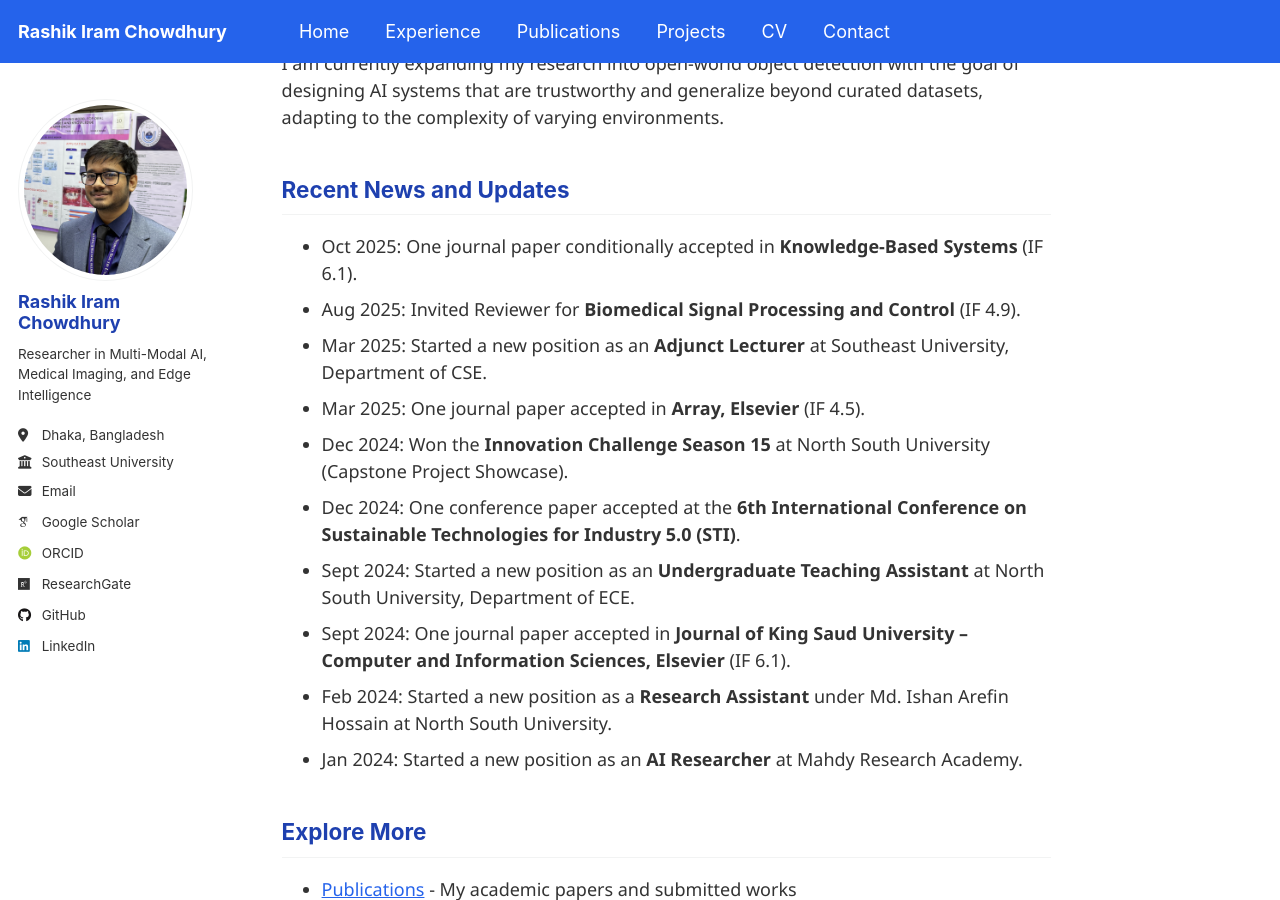
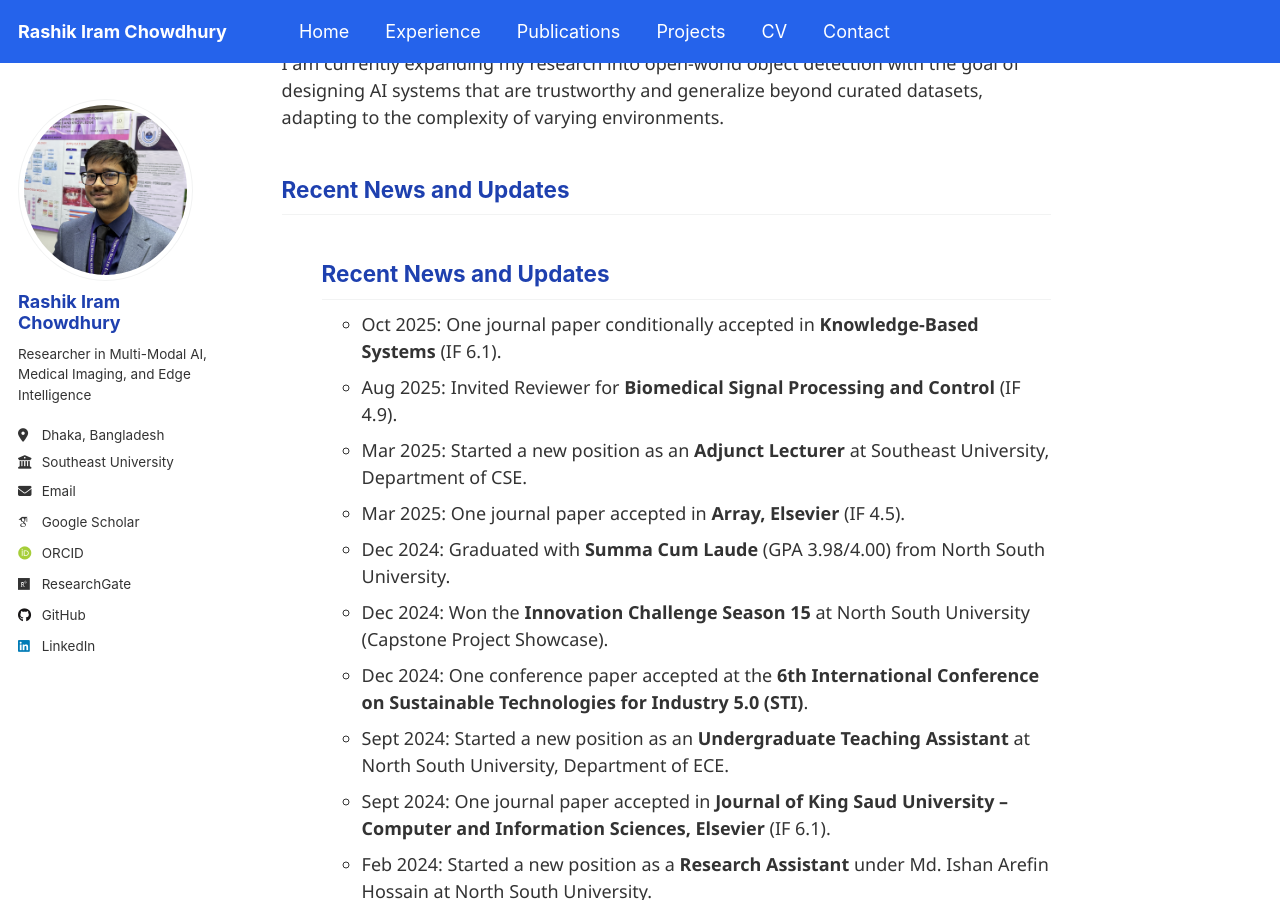
Before and after one commit to RashikIram/rashikiram.github.io, a Jekyll site: the page built from index.md, in a window 1280 px wide and 900 px high, scrolled down 426 px. Built offline with Jekyll 4.4.1, drawn with Linux system fonts in a browser that asks for light colours; some web fonts are replaced.

Commit message:
Fix formatting and update recent news section

```diff
--- a/index.md
+++ b/index.md
@@ -22,6 +22,10 @@ I am currently expanding my research into open-world object detection with the g
 <div class="exp-card">
   <ul>
 
+   <h2 class="exp-heading">Recent News and Updates</h2>
+<div class="exp-card">
+  <ul>
+
     <li>Oct 2025: One journal paper conditionally accepted in <strong>Knowledge-Based Systems</strong> (IF 6.1).</li>
 
     <li>Aug 2025: Invited Reviewer for <strong>Biomedical Signal Processing and Control</strong> (IF 4.9).</li>
@@ -29,6 +33,8 @@ I am currently expanding my research into open-world object detection with the g
     <li>Mar 2025: Started a new position as an <strong>Adjunct Lecturer</strong> at Southeast University, Department of CSE.</li>
 
     <li>Mar 2025: One journal paper accepted in <strong>Array, Elsevier</strong> (IF 4.5).</li>
+
+    <li>Dec 2024: Graduated with <strong>Summa Cum Laude</strong> (GPA 3.98/4.00) from North South University.</li>
 
     <li>Dec 2024: Won the <strong>Innovation Challenge Season 15</strong> at North South University (Capstone Project Showcase).</li>
 
@@ -41,6 +47,10 @@ I am currently expanding my research into open-world object detection with the g
     <li>Feb 2024: Started a new position as a <strong>Research Assistant</strong> under Md. Ishan Arefin Hossain at North South University.</li>
 
     <li>Jan 2024: Started a new position as an <strong>AI Researcher</strong> at Mahdy Research Academy.</li>
+
+  </ul>
+</div>
+
 
   </ul>
 </div>
```
